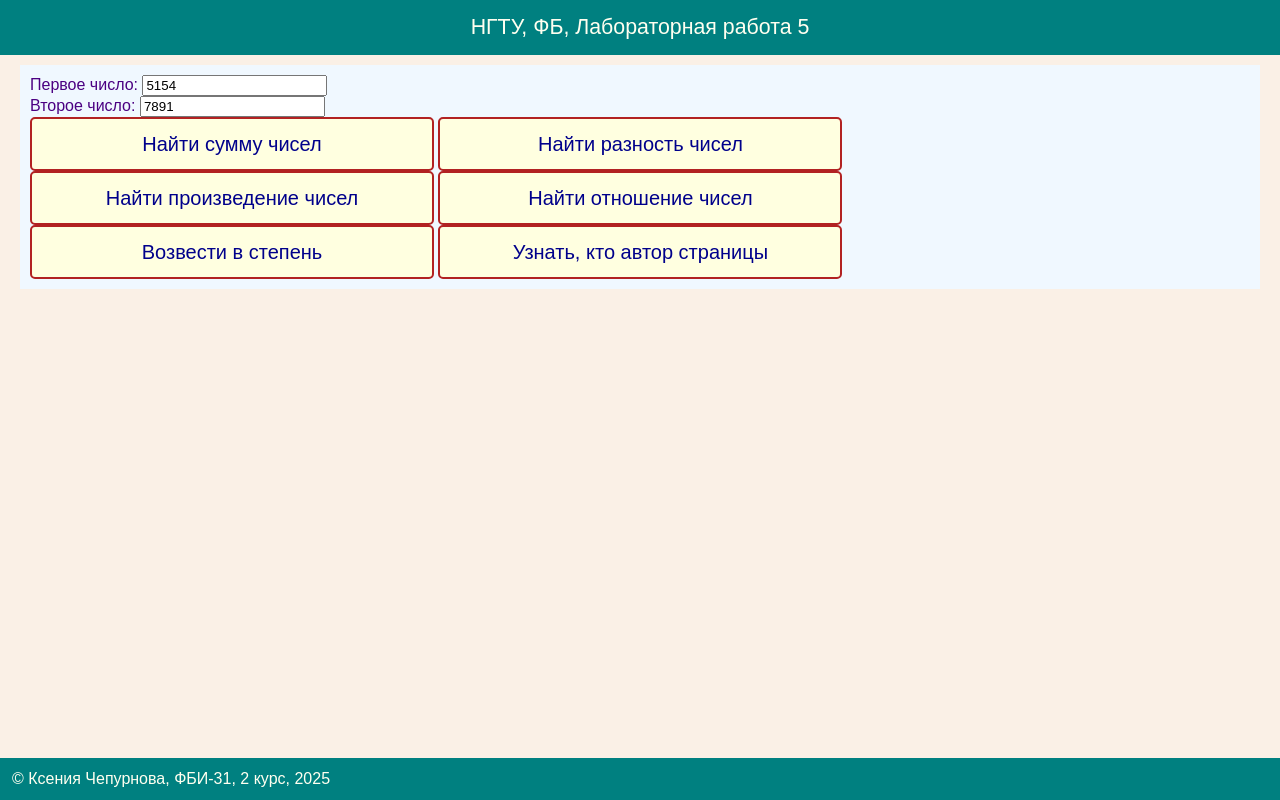
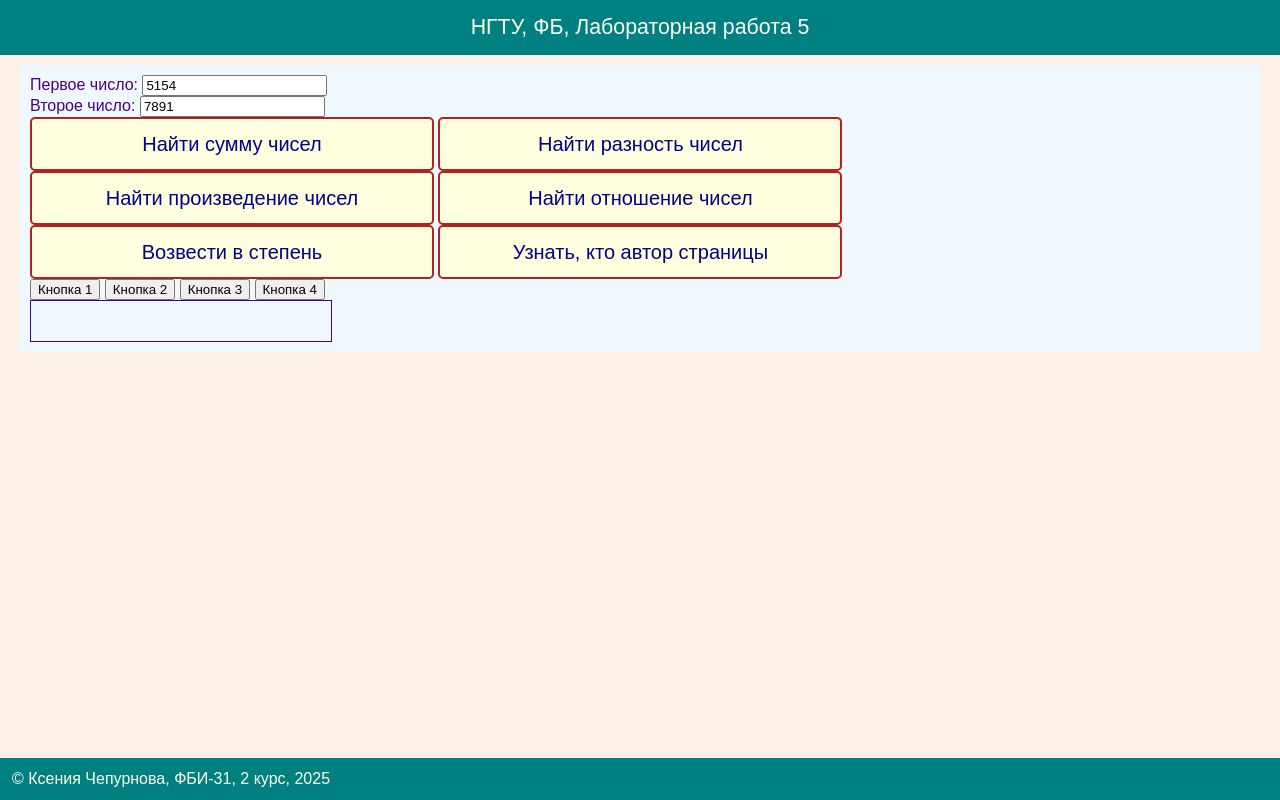
Before and after one commit to Ksenia-business/web-front-labs, a plain HTML site: page lab5/arithmetic.html in a window 1280 px wide. Drawn offline with Linux system fonts and the light colour scheme.

Commit message:
Изменение блока

```diff
--- a/lab5/arithmetic.html
+++ b/lab5/arithmetic.html
@@ -127,6 +127,16 @@
             let footer = "Приветствую вас на моей странице! \nЖизнь - это волшебство, находи в ней чудо!";
             alert(footer);
         }
+
+        function changeOutput(buttonNum, backColor, textColor, borderStyle, borderRadius, borderWidth) {
+            let output = document.getElementById('output');
+            output.innerHTML = 'Нажата кнопка ' + buttonNum;
+            output.style.backgroundColor = backColor;
+            output.style.color = textColor;
+            output.style.borderStyle = borderStyle;
+            output.style.borderRadius = borderRadius;
+            output.style.borderWidth = borderWidth;
+        }
     </script>
     <style>
         .message {
@@ -150,6 +160,12 @@
         footer {
             cursor: grab;
         }
+
+        #output {
+            border: 1px solid;
+            width: 300px;
+            height: 40px;
+        }
     </style>
 </head>
 <body>
@@ -166,6 +182,15 @@
         <div class="message" onclick="showDiv()">Найти отношение чисел</div>
         <div class="message" onclick="showExp()">Возвести в степень</div>
         <div class="message" onclick="showAuthor()">Узнать, кто автор страницы</div>
+
+        <div>
+            <input type="button" value="Кнопка 1" onclick="changeOutput(1, 'red', 'yellow', 'solid', '5px', '2px')">
+            <input type="button" value="Кнопка 2" onclick="changeOutput(2, 'black', 'lime', 'dashed', '10px', '3px')">
+            <input type="button" value="Кнопка 3" onclick="changeOutput(3, '#7523CE', '#F0DC9B', 'dotted', '15px', '4px')">
+            <input type="button" value="Кнопка 4" onclick="changeOutput(4, '#7DEFA2', '#65489D', 'double', '20px', '5px')">
+        </div>
+
+        <div id="output"></div>
     </main>
 
     <footer ondblclick="showFooter()">
```
